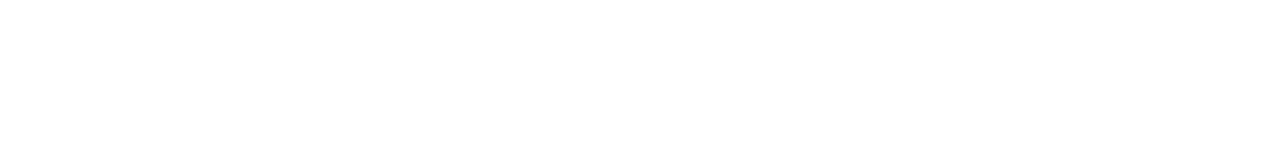
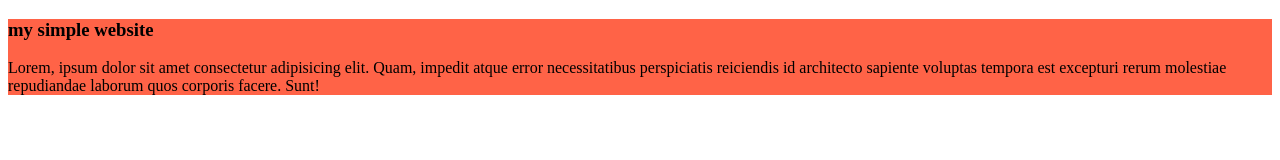
Before and after one commit to Iman-Hossain/my-simple-website, a plain HTML site: page Index.html in a window 1280 px wide. Drawn offline with Linux system fonts and the light colour scheme.

Commit message:
added the blog

```diff
--- a/Index.html
+++ b/Index.html
@@ -4,8 +4,12 @@
                 <meta charset="UTF-8">
                 <meta name="viewport" content="width=device-width, initial-scale=1.0">
                 <title>my-simple-website</title>
+                <link rel="stylesheet" href="styles/blog.css">
 </head>
 <body>
-
+        <div>
+         <h3>my simple website</h3>
+         <p>Lorem, ipsum dolor sit amet consectetur adipisicing elit. Quam, impedit atque error necessitatibus perspiciatis reiciendis id architecto sapiente voluptas tempora est excepturi rerum molestiae repudiandae laborum quos corporis facere. Sunt!</p>
+         </div>
 </body>
 </html>
--- /dev/null
+++ b/styles/blog.css
@@ -0,0 +1,5 @@
+div{
+                background-color:tomato
+
+
+}
```
